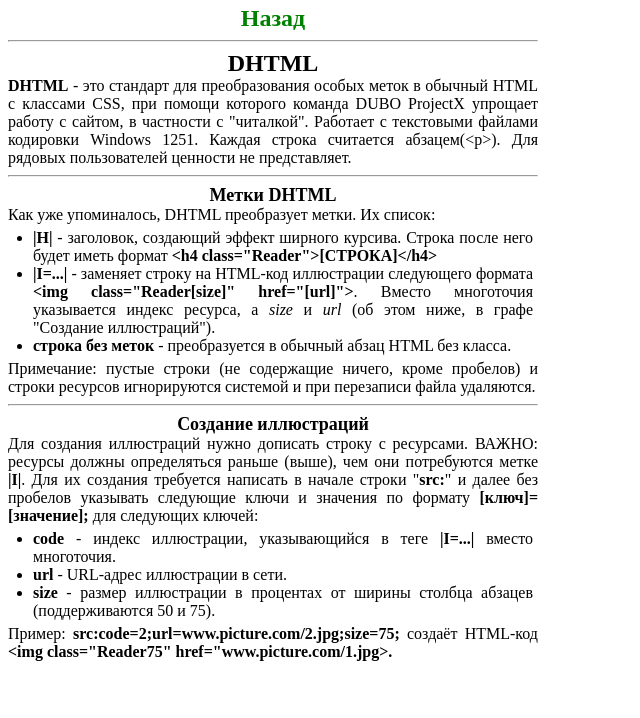
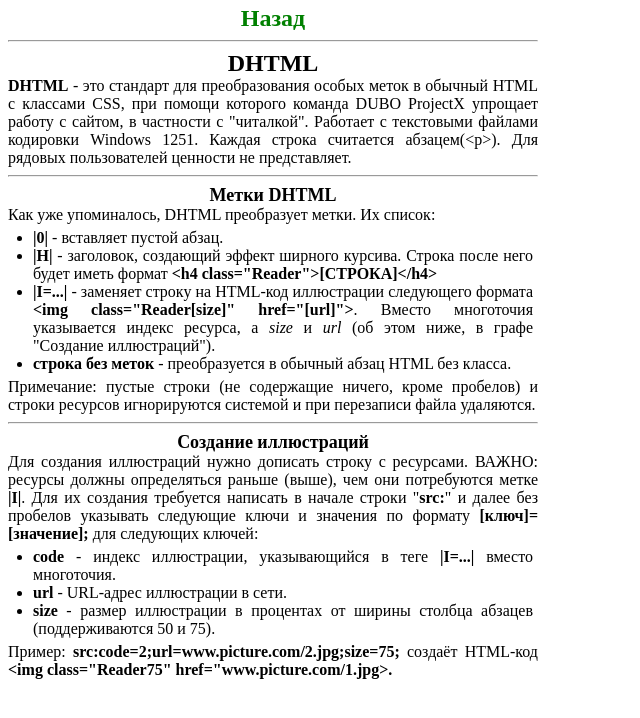
Before and after one commit to DUBos-Update-Server/DUBos-Update-Server.github.io, a plain HTML site: page Manual/DHTML.html in a window 1280 px wide. Shown: the whole page, without its empty margins (0-640 px from the left). Drawn offline with Linux system fonts and the light colour scheme.

Commit message:
DHTML 1.1.1

```diff
--- a/Manual/DHTML.html
+++ b/Manual/DHTML.html
@@ -16,6 +16,7 @@
     <h2 class="WhiteMatterDesign">Метки DHTML</h2>
     <p class="WhiteMatterDesign">Как уже упоминалось, DHTML преобразует метки. Их список:</p>
     <ul class="WhiteMatterDesign">
+        <li class="WhiteMatterDesign"><p class="WhiteMatterDesign"><b>|0|</b> - вставляет пустой абзац.</p></li>
         <li class="WhiteMatterDesign"><p class="WhiteMatterDesign"><b>|H|</b> - заголовок, создающий эффект ширного курсива. Строка после него будет иметь формат <b>&lt;h4 class="Reader">[СТРОКА]&lt;/h4&gt;</b></p></li>
         <li class="WhiteMatterDesign"><p class="WhiteMatterDesign"><b>|I=...|</b> - заменяет строку на HTML-код иллюстрации следующего формата <b>&lt;img class="Reader[size]" href="[url]"&gt;</b>. Вместо многоточия указывается индекс ресурса, а <i>size</i> и <i>url</i> (об этом ниже, в графе "Создание иллюстраций").</p></li>
         <li class="WhiteMatterDesign"><p class="WhiteMatterDesign"><b>строка без меток</b> - преобразуется в обычный абзац HTML без класса.</p></li>
```
Also changed, not shown: Declaration.txt, Repositories/DHTML/Changelog.txt, 1 other file.
